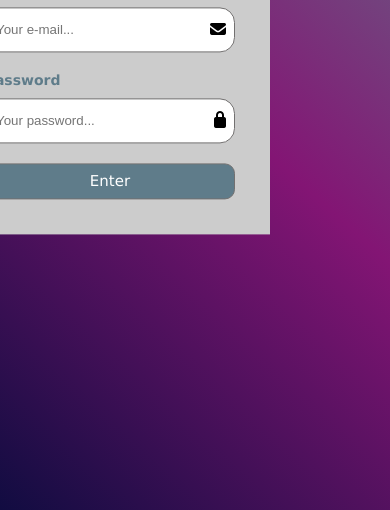
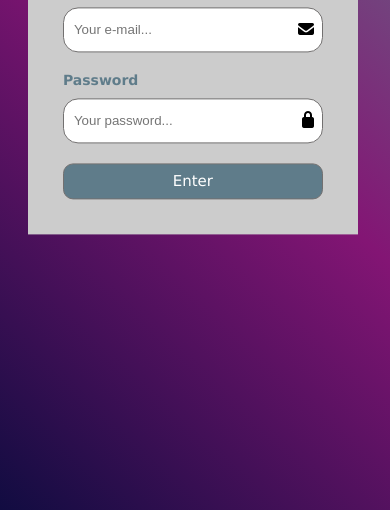
Before and after one commit to sueecabral/Form-Login, a plain HTML site: page index.html in a window 390 px wide. Shown: the part 334-844 px from the top of the page. Drawn offline with Linux system fonts and the light colour scheme.

Commit message:
Ajuste responsivo 2

```diff
--- a/style.css
+++ b/style.css
@@ -104,16 +104,16 @@ form input[type=password]:focus{
     form{
         background-color: #ccc;
         padding: 35px;
-        width: 320px;
+        width: 330px;
         position: absolute;
-        left: 20%;
+        left: 41%;
         top: 40%;
         transform: translate(-40%,-40%);
     }
 
     label{
         position: absolute;
-        left: 260px;
+        left: 270px;
         margin-top: 24px;
     }
 
```
